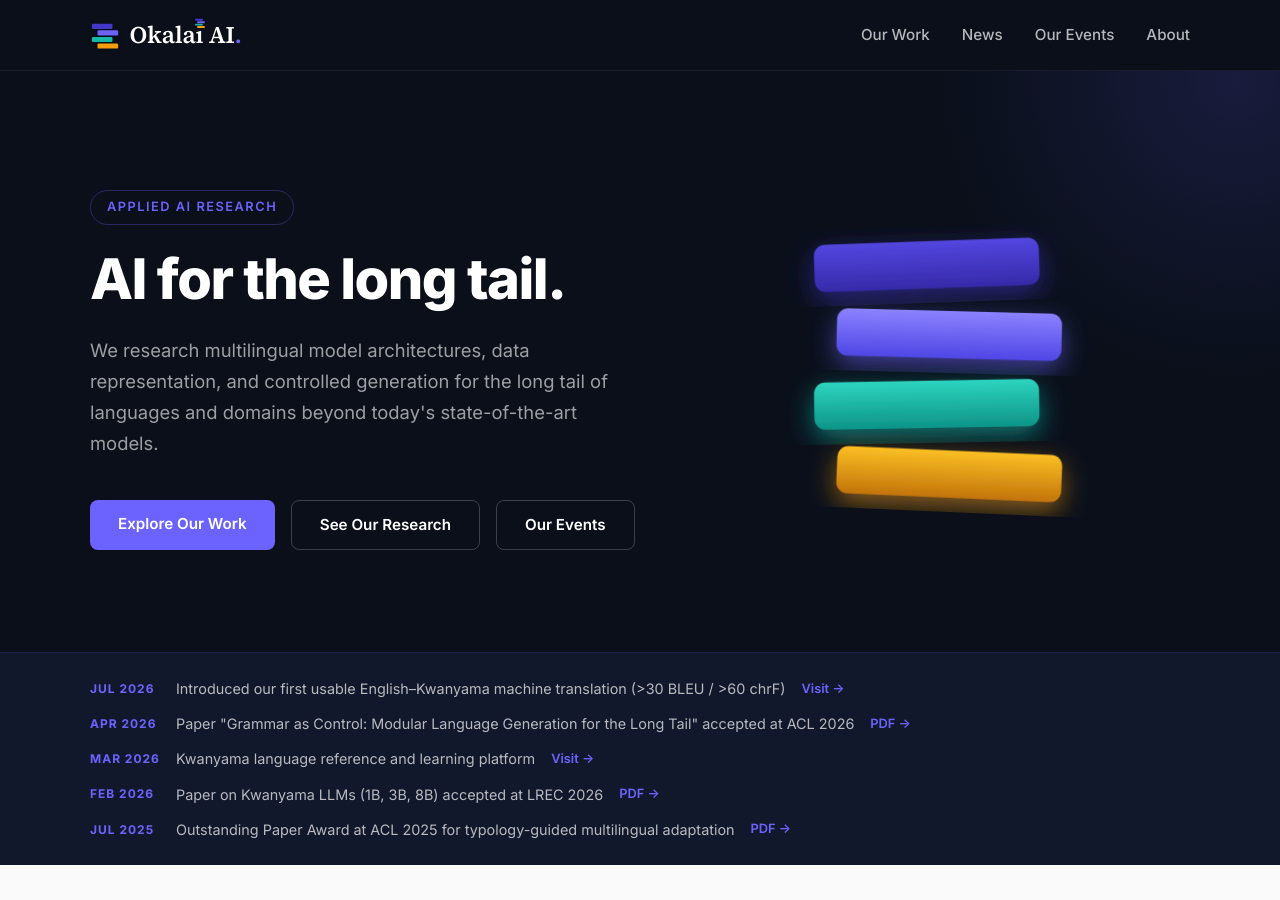
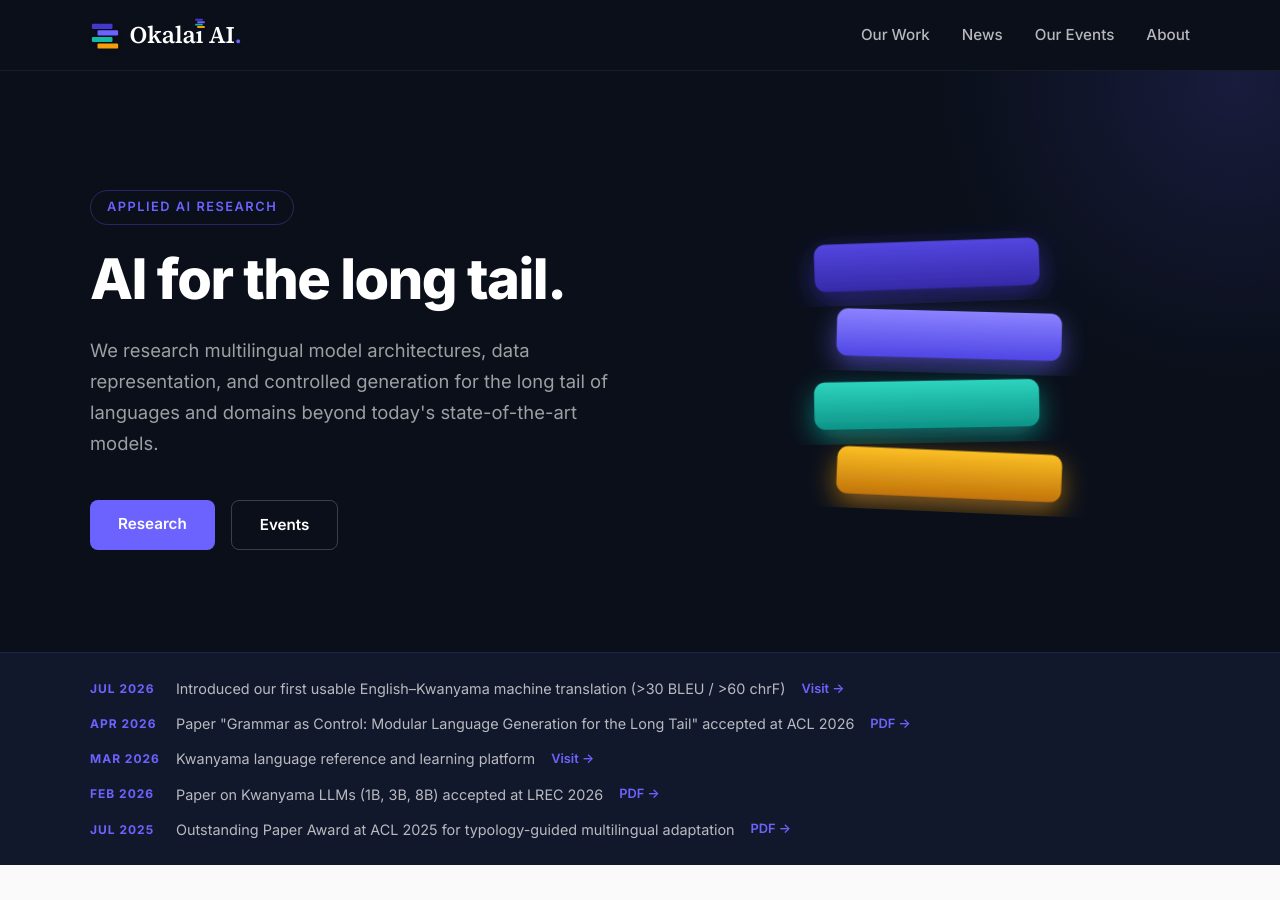
Before and after one commit to okalai-ai/okalai-site, a Jekyll site: the page built from index.md, in a window 1280 px wide and 900 px high. Built offline with Jekyll 4.4.1, drawn with Linux system fonts in a browser that asks for light colours.

```diff
--- a/index.md
+++ b/index.md
@@ -14,9 +14,8 @@ title: Home
         today's state-of-the-art models.
       </p>
       <div class="hero-cta" data-sr>
-        <a href="#research" class="btn btn-primary">Explore Our Work</a>
-        <a href="#research" class="btn btn-outline">See Our Research</a>
-        <a href="/schools/" class="btn btn-outline">Our Events</a>
+        <a href="#research" class="btn btn-primary">Research</a>
+        <a href="/schools/" class="btn btn-outline">Events</a>
       </div>
     </div>
     <div class="hero-image" data-sr aria-hidden="true">
```
